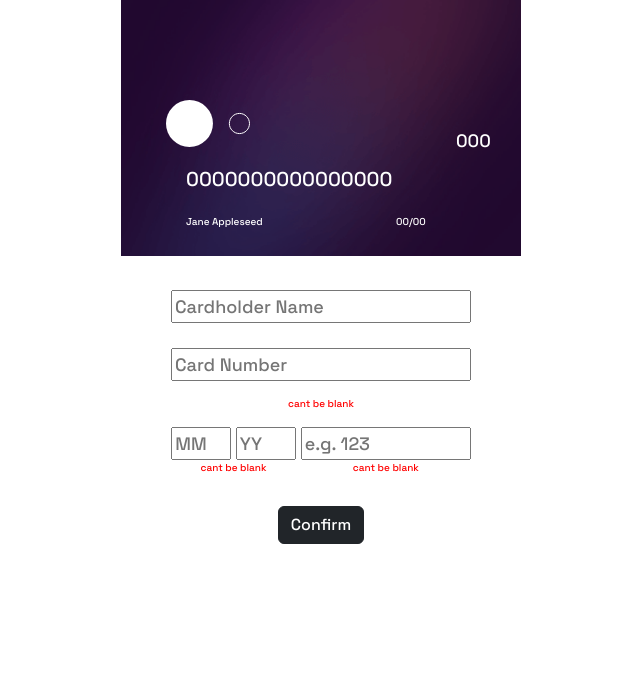
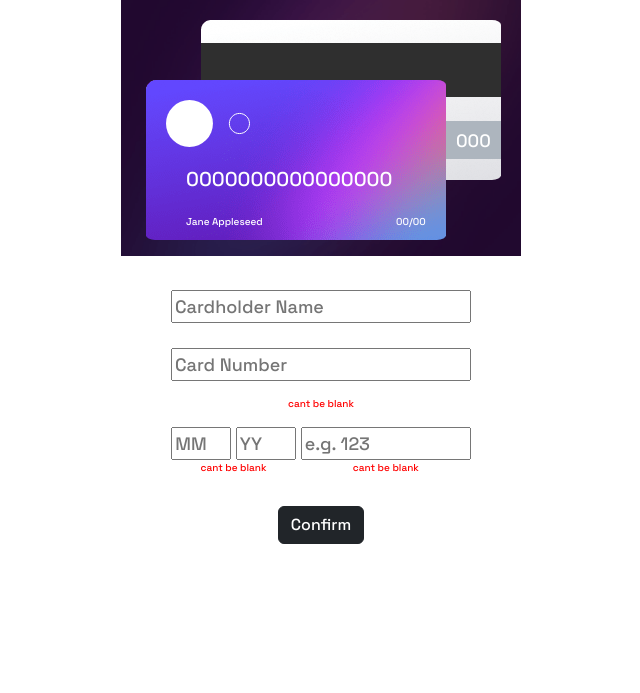
Before and after one commit to razh23398/CreditCardForm, a plain HTML site: page index.html in a window 1280 px wide. Shown: the whole page, without its empty margins (319-959 px from the left). Drawn offline with nearby package versions, Linux system fonts and the light colour scheme.

Commit message:
photo bug 2

```diff
--- a/public/styles.css
+++ b/public/styles.css
@@ -71,7 +71,7 @@ body{
     border-radius: 3%;
     width: 447px;
     height: 245px;
-    background-image: url("public/images/bg-card-front.png")
+    background-image: url("../public/images/bg-card-front.png")
 }
 #card-front svg{
     position: relative;
@@ -120,7 +120,7 @@ body{
     border-radius: 3%;
     width: 447px;
     height: 245px;
-    background-image: url("public/images/bg-card-back.png")
+    background-image: url("../public/images/bg-card-back.png")
 }
 #card-back p{
     position: relative;
```
